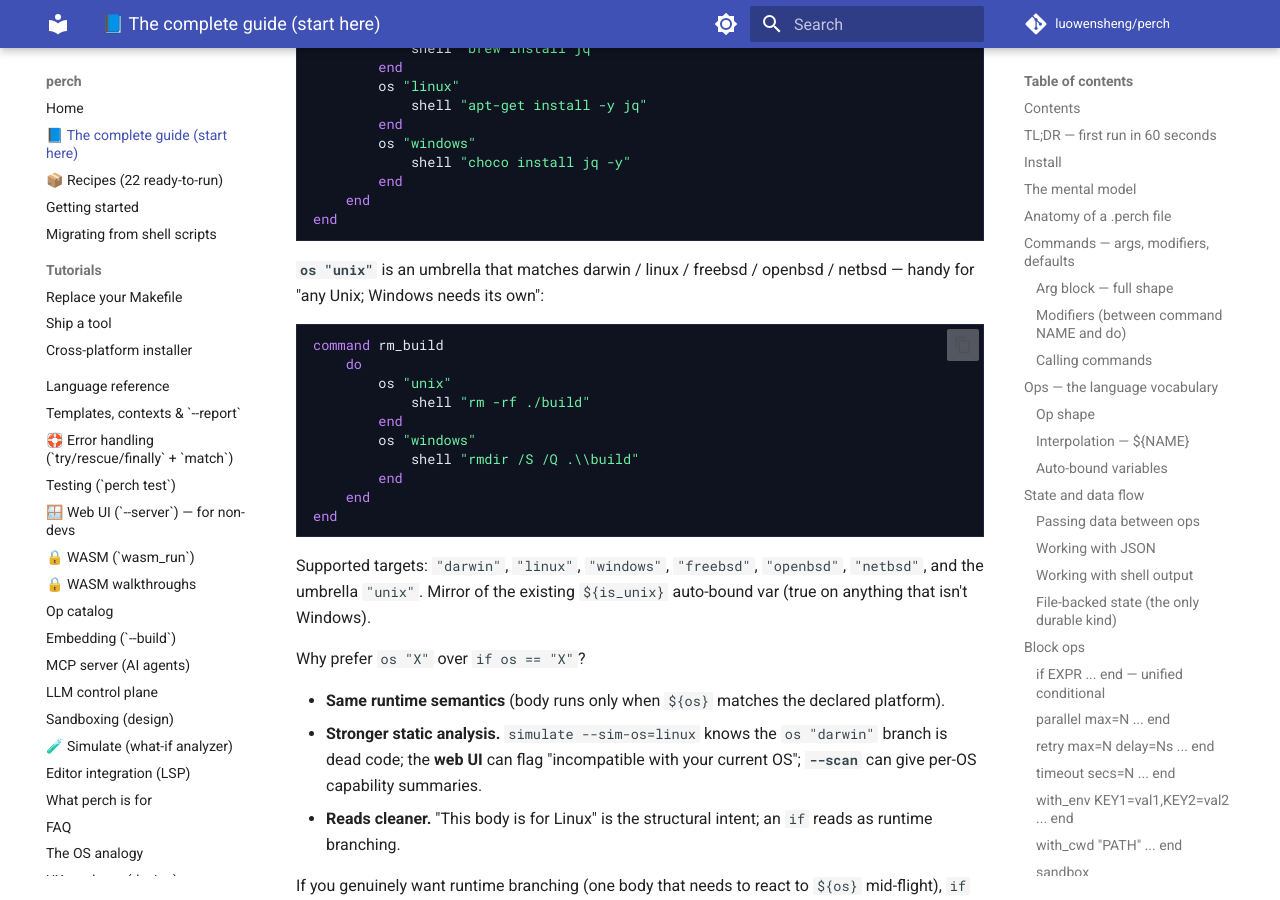
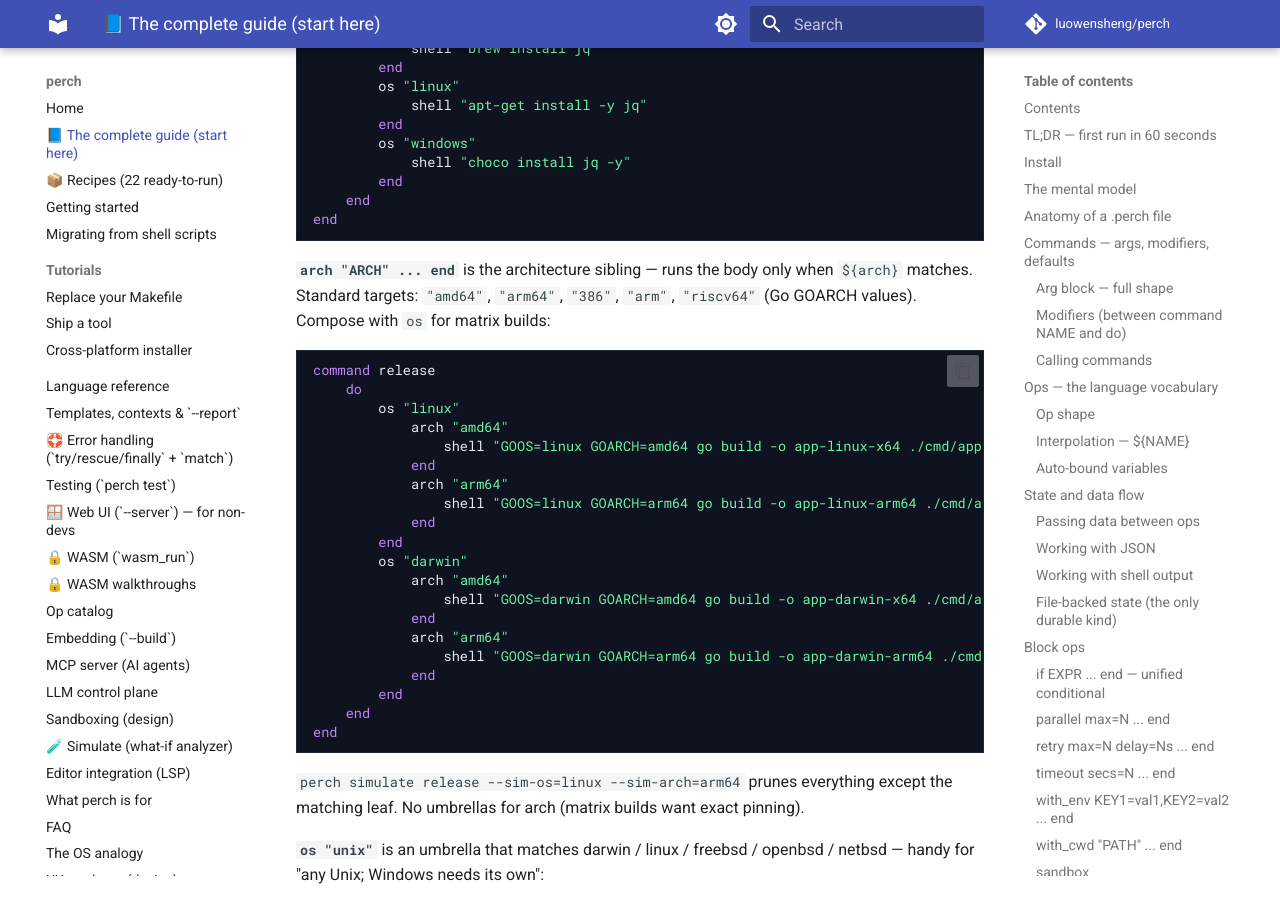
Before and after one commit to olivierdevelops/perch, an MkDocs documentation site: the page built from docs/guide.md, in a window 1280 px wide and 900 px high, scrolled down 21289 px. Built offline with MkDocs 1.6.1 and Material for MkDocs 9.7.7, drawn with Linux system fonts in a browser that asks for light colours; comment, search, counter and statistics services are not loaded.

Commit message:
feat(arch): `arch "ARCH" ... end` execution-context block
Sibling to `os "PLATFORM" ... end` — gates the body by ${arch}.
Composes cleanly for matrix builds:

    command release
        do
            os "linux"
                arch "amd64"
                    shell "GOOS=linux GOARCH=amd64 go build ..."
                end
                arch "arm64"
                    shell "GOOS=linux GOARCH=arm64 go build ..."
                end
            end
            os "darwin"
                arch "arm64"
                    shell "GOOS=darwin GOARCH=arm64 go build ..."
                end
            end
        end
    end

Targets are Go GOARCH values: "amd64", "arm64", "386", "arm",
"riscv64". Exact match — no umbrellas (matrix builds want exact
pinning).

Implementation:
- infra/capyloader/lib.perch — new `function arch_block`
  alongside `os_block`
- domain.IsBlock — adds "arch"
- infra/ops/flow.go — opArchBlock handler + exported
  ArchTargetMatches helper
- usecases/simulate/simulate.go + stateful.go — case "arch"
  prunes by env.Arch, annotates with per-block reason

Smoke-tested four paths against the cross-product example:
  - Run on darwin/arm64 (this host): only darwin/arm64 fires
  - sim-os=linux + sim-arch=arm64: only linux/arm64 picked,
    other 3 leaves pruned with reasons
  - sim-os=linux alone (no arch constraint): both linux arches
    simulate eligible
  - perch --check: clean validation

Docs:
- docs/guide.md: cross-platform section gains the arch block + a
  full matrix-build example
- docs/index.md: "Also recently shipped" chip merges OS + arch
  into one entry
- CHANGELOG: new Unreleased entry above os "unix"

When the unified `with ... do ... end ... end` block lands
(deferred), `arch "X"` becomes an attribute inside it; the
standalone block remains as the dedicated arch-only shape.

mkdocs --strict clean.

Co-Authored-By: Claude Opus 4.7 <noreply@anthropic.com>

````diff
--- a/docs/guide.md
+++ b/docs/guide.md
@@ -911,6 +911,33 @@ command setup
     end
 end
 ```
+
+**`arch "ARCH" ... end`** is the architecture sibling — runs the body only when `${arch}` matches. Standard targets: `"amd64"`, `"arm64"`, `"386"`, `"arm"`, `"riscv64"` (Go GOARCH values). Compose with `os` for matrix builds:
+
+```perch
+command release
+    do
+        os "linux"
+            arch "amd64"
+                shell "GOOS=linux GOARCH=amd64 go build -o app-linux-x64 ./cmd/app"
+            end
+            arch "arm64"
+                shell "GOOS=linux GOARCH=arm64 go build -o app-linux-arm64 ./cmd/app"
+            end
+        end
+        os "darwin"
+            arch "amd64"
+                shell "GOOS=darwin GOARCH=amd64 go build -o app-darwin-x64 ./cmd/app"
+            end
+            arch "arm64"
+                shell "GOOS=darwin GOARCH=arm64 go build -o app-darwin-arm64 ./cmd/app"
+            end
+        end
+    end
+end
+```
+
+`perch simulate release --sim-os=linux --sim-arch=arm64` prunes everything except the matching leaf. No umbrellas for arch (matrix builds want exact pinning).
 
 **`os "unix"`** is an umbrella that matches darwin / linux / freebsd / openbsd / netbsd — handy for "any Unix; Windows needs its own":
 
````
Also changed, not shown: CHANGELOG.md (+24 -0 lines), docs/index.md (+1 -1 lines), 5 other files.
